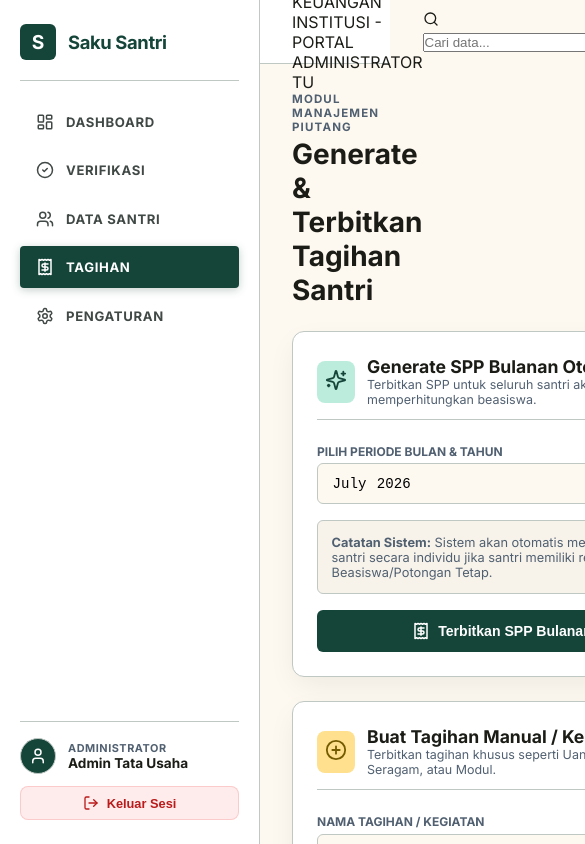
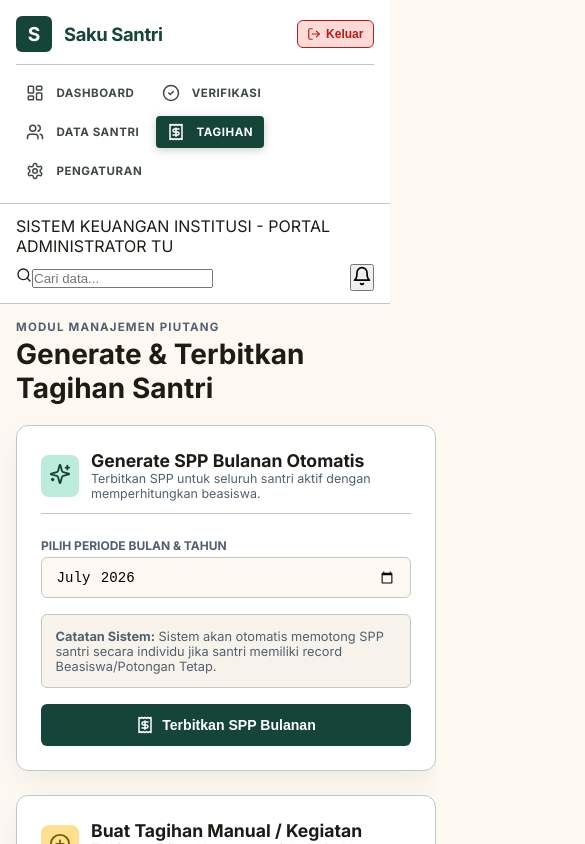
Before and after one commit to Atnan49/Saku_Santri_NextJs, a Next.js app: page /admin/tagihan in a window 390 px wide. Shown: the top 844 px of the page, 585 px wide, since content can reach past the window. Built offline with nearby package versions, Linux system fonts and the light colour scheme; no server answers; the database is empty.

Commit message:
fix: remove dummy data in wali dashboard and implement mobile responsive layout

```diff
--- a/app/globals.css
+++ b/app/globals.css
@@ -508,3 +508,75 @@ body {
   justify-content: center;
   padding: 1.5rem;
 }
+
+/* =========================================================================
+   RESPONSIVE DESIGN (MOBILE & TABLET SUPPORT)
+   ========================================================================= */
+
+@media (max-width: 900px) {
+  .app-container {
+    flex-direction: column !important;
+  }
+
+  .sidebar {
+    width: 100% !important;
+    min-width: 100% !important;
+    height: auto !important;
+    position: relative !important;
+    padding: 1rem !important;
+    border-right: none !important;
+    border-bottom: 1px solid var(--border-glass) !important;
+  }
+
+  .sidebar-brand {
+    margin-bottom: 0.75rem !important;
+    padding-bottom: 0.75rem !important;
+  }
+
+  .sidebar-nav {
+    flex-direction: row !important;
+    flex-wrap: wrap !important;
+    gap: 0.4rem !important;
+  }
+
+  .nav-item {
+    padding: 0.45rem 0.65rem !important;
+    font-size: 0.72rem !important;
+  }
+
+  .sidebar-footer {
+    display: none !important;
+  }
+
+  .top-header {
+    padding: 0.75rem 1rem !important;
+    height: auto !important;
+    min-height: 56px !important;
+    flex-direction: column !important;
+    align-items: flex-start !important;
+    gap: 0.5rem !important;
+  }
+
+  .header-actions {
+    width: 100% !important;
+    justify-content: space-between !important;
+  }
+
+  .search-box {
+    width: 100% !important;
+  }
+
+  .page-body {
+    padding: 1rem !important;
+    gap: 1.25rem !important;
+  }
+
+  div[style*="overflow: hidden"] {
+    overflow-x: auto !important;
+    -webkit-overflow-scrolling: touch;
+  }
+
+  table {
+    min-width: 650px;
+  }
+}
--- a/components/ui/SidebarNav.tsx
+++ b/components/ui/SidebarNav.tsx
@@ -55,9 +55,31 @@ export default function SidebarNav({
   return (
     <aside className="sidebar">
       <div>
-        <div className="sidebar-brand">
-          <div className="brand-icon">S</div>
-          <span className="brand-title">Saku Santri</span>
+        <div className="sidebar-brand" style={{ display: "flex", justifyContent: "space-between", alignItems: "center" }}>
+          <div style={{ display: "flex", alignItems: "center", gap: "0.75rem" }}>
+            <div className="brand-icon">S</div>
+            <span className="brand-title">Saku Santri</span>
+          </div>
+          <button
+            onClick={() => signOut({ callbackUrl: "/login" })}
+            className="mobile-logout-btn"
+            title="Keluar Sesi"
+            style={{
+              padding: "0.4rem 0.6rem",
+              fontSize: "0.75rem",
+              fontWeight: 700,
+              color: "var(--status-ditolak)",
+              backgroundColor: "var(--status-ditolak-bg)",
+              border: "1px solid var(--status-ditolak)",
+              borderRadius: "6px",
+              cursor: "pointer",
+              display: "flex",
+              alignItems: "center",
+              gap: "0.3rem",
+            }}
+          >
+            <LogOut size={14} /> Keluar
+          </button>
         </div>
 
         <nav className="sidebar-nav">
```
Also changed, not shown: app/(dashboard)/wali/dashboard/page.tsx (+20 -49 lines).
